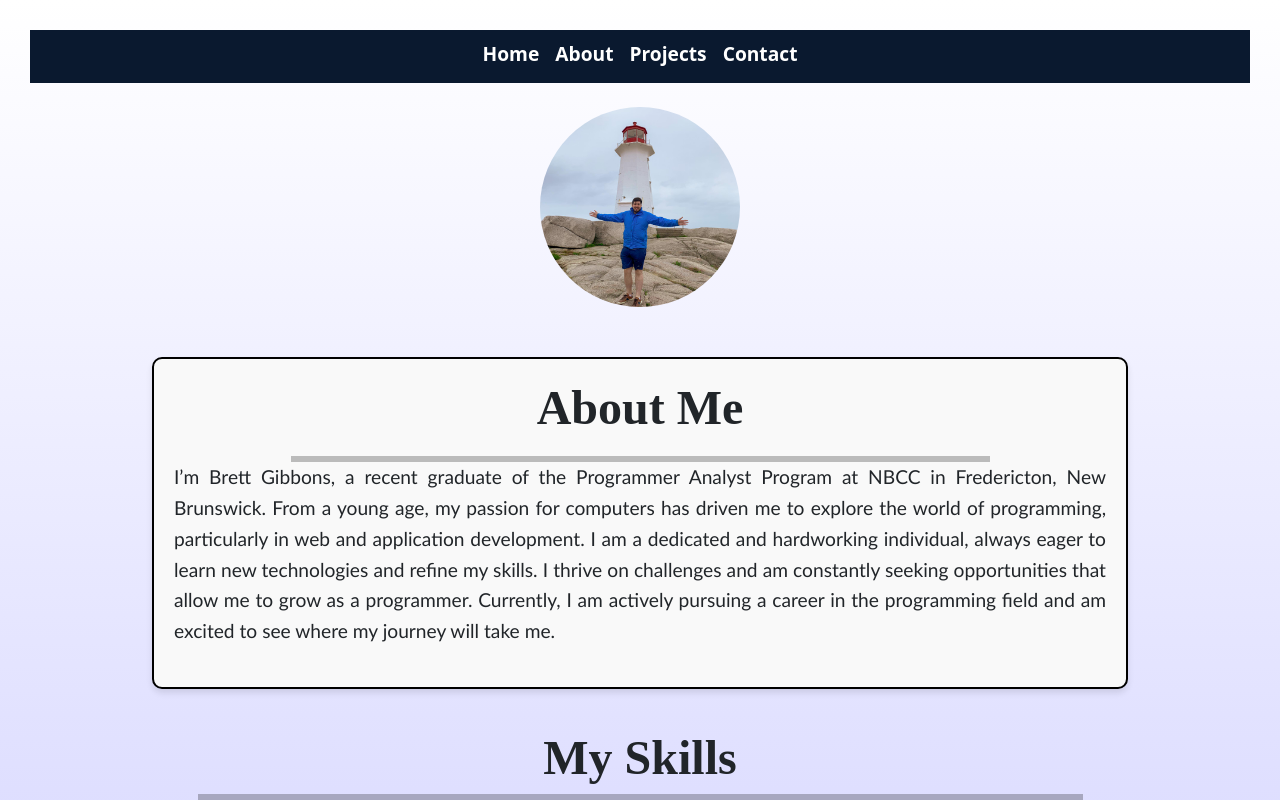
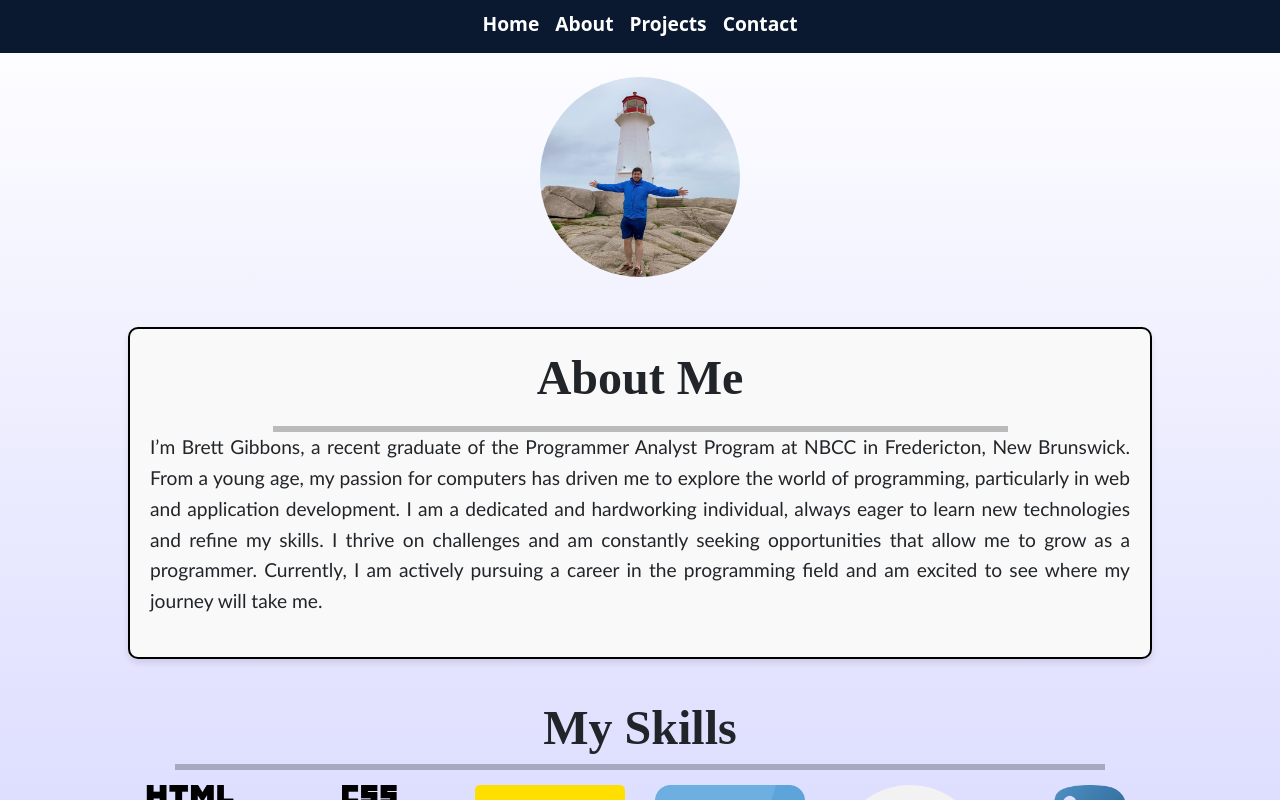
Before and after one commit to Brettygibb/Portfolio, a React (Create React App) app: page / in a window 1280 px wide. Shown: the top 800 px of the page. Built offline with nearby package versions, Linux system fonts and the light colour scheme.

Commit message:
Update App.css

```diff
--- a/src/App.css
+++ b/src/App.css
@@ -418,7 +418,6 @@ button:hover {
 @media (max-width: 600px) {
   body {
     font-size: 14px;
-    padding: 10px;
   }
 
   nav ul {
@@ -440,7 +439,6 @@ button:hover {
 @media (min-width: 601px) and (max-width: 1024px) {
   body {
     font-size: 16px;
-    padding: 20px;
   }
 
   .container {
@@ -452,7 +450,6 @@ button:hover {
 @media (min-width: 1025px) {
   body {
     font-size: 18px;
-    padding: 30px;
   }
 
   .container {
```
